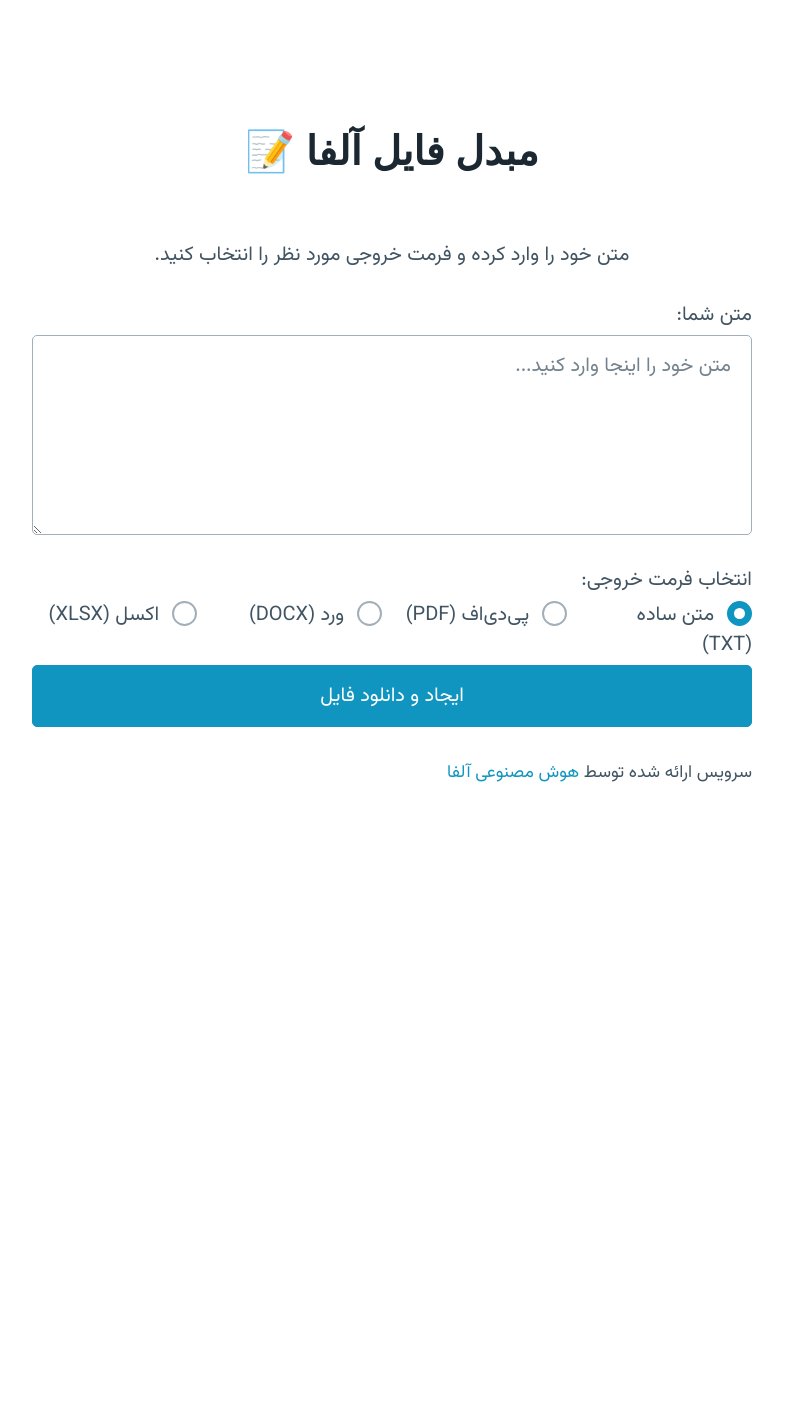
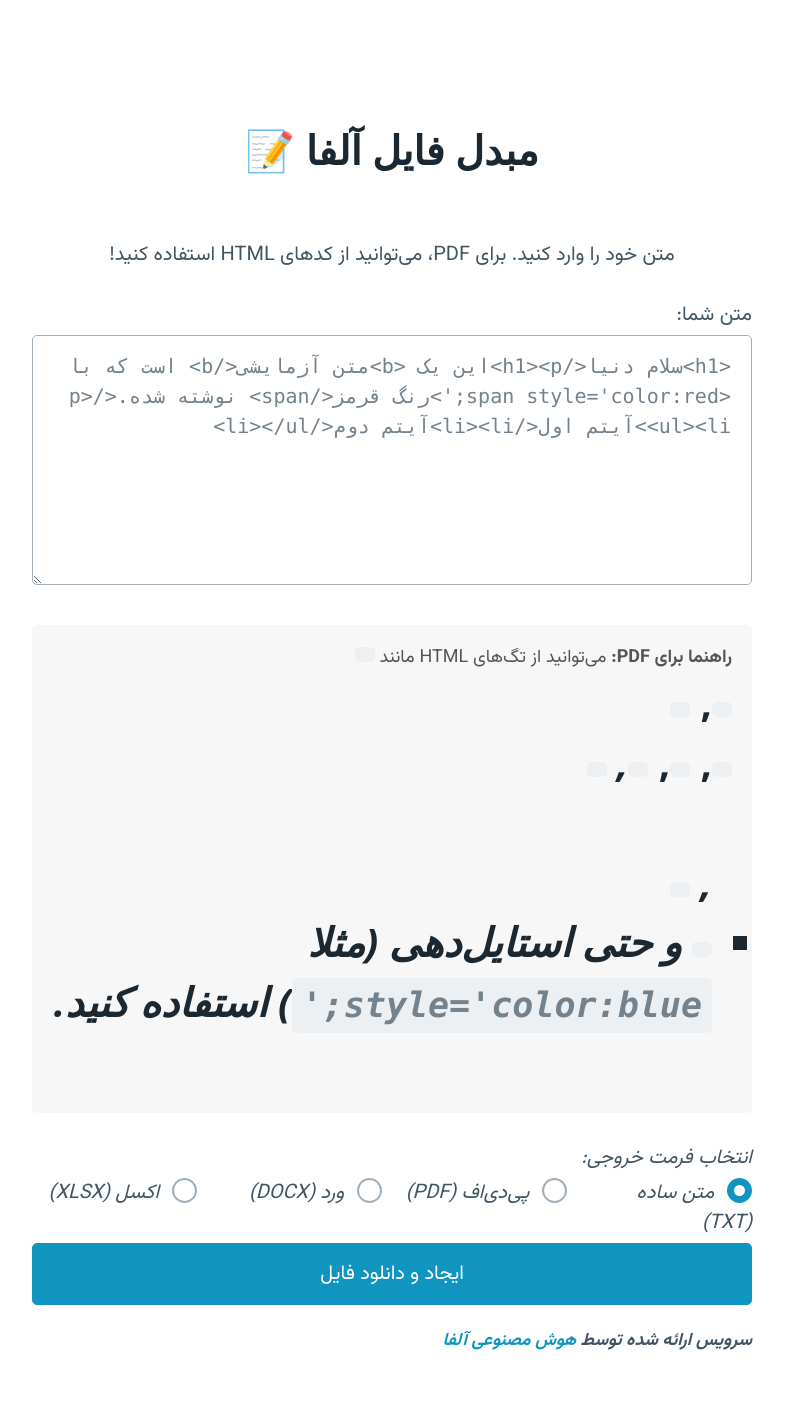
Before and after one commit to Hamed744/Texttopdf, a Flask app: page / in a window 1280 px wide. Shown: the top 1413 px of the page, without its empty margins (248-1033 px from the left). Before the commit the page ends 782 px from the top, so only its background shows below. Run offline with Flask 3, Linux system fonts and the light colour scheme.

Commit message:
Update index.html

```diff
--- a/templates/index.html
+++ b/templates/index.html
@@ -16,8 +16,9 @@
             margin: auto;
         }
         textarea {
-            min-height: 200px;
+            min-height: 250px;
             resize: vertical;
+            font-family: 'Consolas', 'Courier New', monospace; /* فونت مونو اسپیس برای کدنویسی بهتر */
         }
         .grid {
             grid-template-columns: repeat(auto-fit, minmax(150px, 1fr));
@@ -31,20 +32,32 @@
             background-color: #0d7b9e;
             border-color: #0d7b9e;
         }
+        .hint {
+            font-size: 0.9rem;
+            color: #555;
+            background-color: #f7f7f7;
+            padding: 1rem;
+            border-radius: 5px;
+            margin-top: 0.5rem;
+        }
     </style>
 </head>
 <body>
     <main class="container">
         <header>
             <h1 style="text-align: center;">مبدل فایل آلفا 📝</h1>
-            <p style="text-align: center;">متن خود را وارد کرده و فرمت خروجی مورد نظر را انتخاب کنید.</p>
+            <p style="text-align: center;">متن خود را وارد کنید. برای PDF، می‌توانید از کدهای HTML استفاده کنید!</p>
         </header>
 
         <form action="/" method="post">
             <label for="content">متن شما:</label>
-            <textarea id="content" name="content" placeholder="متن خود را اینجا وارد کنید..." required></textarea>
+            <textarea id="content" name="content" placeholder="<h1>سلام دنیا</h1><p>این یک <b>متن آزمایشی</b> است که با <span style='color:red;'>رنگ قرمز</span> نوشته شده.</p><ul><li>آیتم اول</li><li>آیتم دوم</li></ul>" required></textarea>
 
-            <label>انتخاب فرمت خروجی:</label>
+            <div class="hint">
+                <strong>راهنما برای PDF:</strong> می‌توانید از تگ‌های HTML مانند <code><h1></code>, <code><p></code>, <code><b></code>, <code><i></code>, <code><ul></code>, <code><li></code> و حتی استایل‌دهی (مثلا <code>style='color:blue;'</code>) استفاده کنید.
+            </div>
+
+            <label style="margin-top: 1.5rem;">انتخاب فرمت خروجی:</label>
             <div class="grid">
                 <label>
                     <input type="radio" name="format" value="txt" checked>
```
